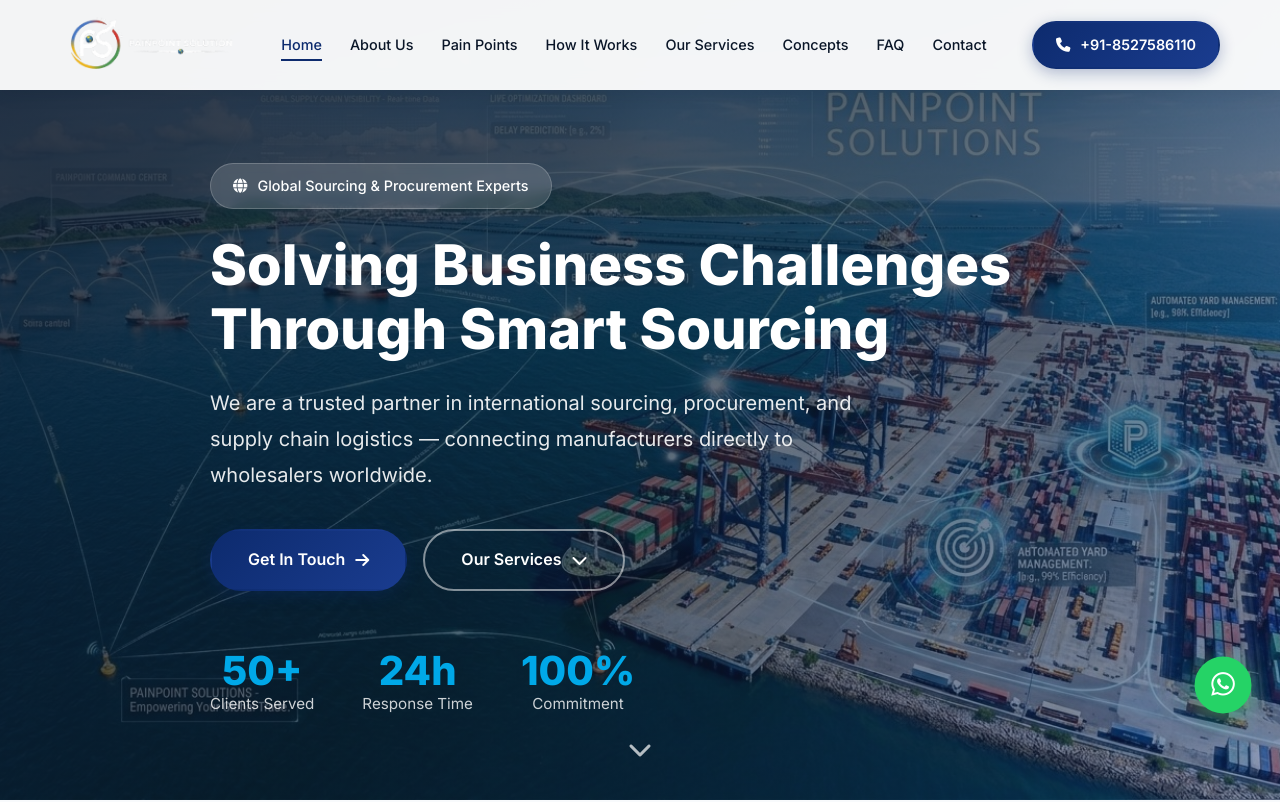
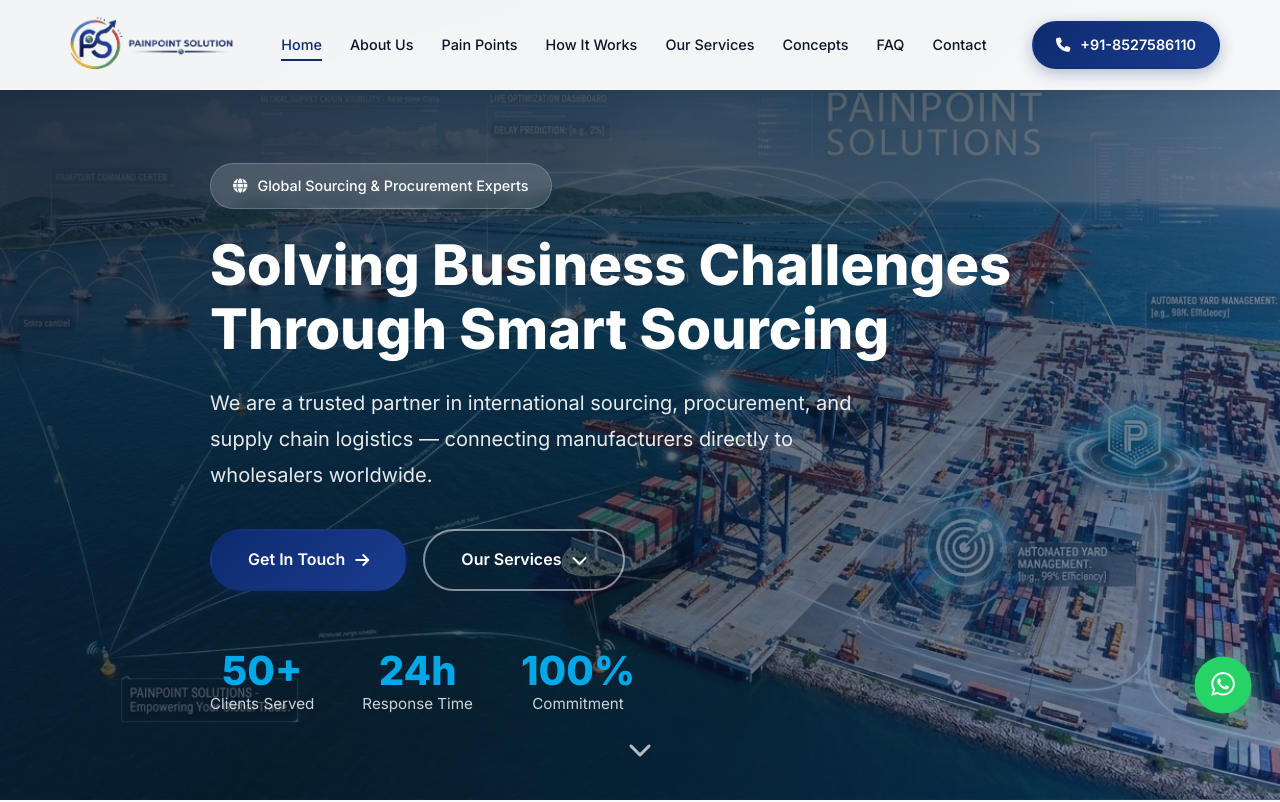
Before and after one commit to kushwaha2814-hue/painpoint-solutions, a website: page index.html in a window 1280 px wide. Shown: the top 802 px of the page. Drawn offline with Linux system fonts and the light colour scheme.

Commit message:
Fix local VS Code run config, use localhost:8080, and update logo to logo.jpg

```diff
--- a/index.html
+++ b/index.html
@@ -23,7 +23,7 @@
     <header class="header" id="header">
         <div class="container nav-container">
             <a href="#home" class="logo">
-                <img src="photos/NEW.jpeg" alt="Painpoint Solution Logo">
+                <img src="photos/logo.jpg" alt="Painpoint Solution Logo">
             </a>
             <nav class="navbar" id="navbar">
                 <ul class="nav-menu">
@@ -580,7 +580,7 @@
         <div class="container">
             <div class="footer-grid">
                 <div class="footer-brand">
-                    <a href="#home" class="footer-logo"><img src="photos/NEW.jpeg" alt="Painpoint Solution Logo"></a>
+                    <a href="#home" class="footer-logo"><img src="photos/logo.jpg" alt="Painpoint Solution Logo"></a>
                     <p>Painpoint Solution — Empowering Your Global Trade. Your trusted partner in sourcing, procurement, and supply chain logistics.</p>
                 </div>
                 <div class="footer-links">
@@ -614,7 +614,7 @@
             </div>
             <div class="footer-bottom">
                 <p>&copy; <span id="year"></span> Painpoint Solution. All Rights Reserved.</p>
-
+            </div>
         </div>
     </footer>
 
--- a/package.json
+++ b/package.json
@@ -4,7 +4,8 @@
   "description": "Simple backend to receive contact form submissions and send email notifications",
   "main": "server.js",
   "scripts": {
-    "start": "node server.js"
+    "start": "C:\\Progra~1\\nodejs\\node.exe server.js",
+    "dev": "C:\\Progra~1\\nodejs\\node.exe server.js"
   },
   "dependencies": {
     "dotenv": "^17.4.2",
--- a/server.js
+++ b/server.js
@@ -66,7 +66,7 @@ app.post('/contact', async (req, res) => {
   }
 });
 
-const PORT = process.env.PORT || 3000;
+const PORT = process.env.PORT || 8080;
 app.listen(PORT, () => {
   console.log(`Contact backend listening on http://localhost:${PORT}`);
   console.log(`Contact form submissions will be sent to: ${TARGET_EMAIL}`);
```
